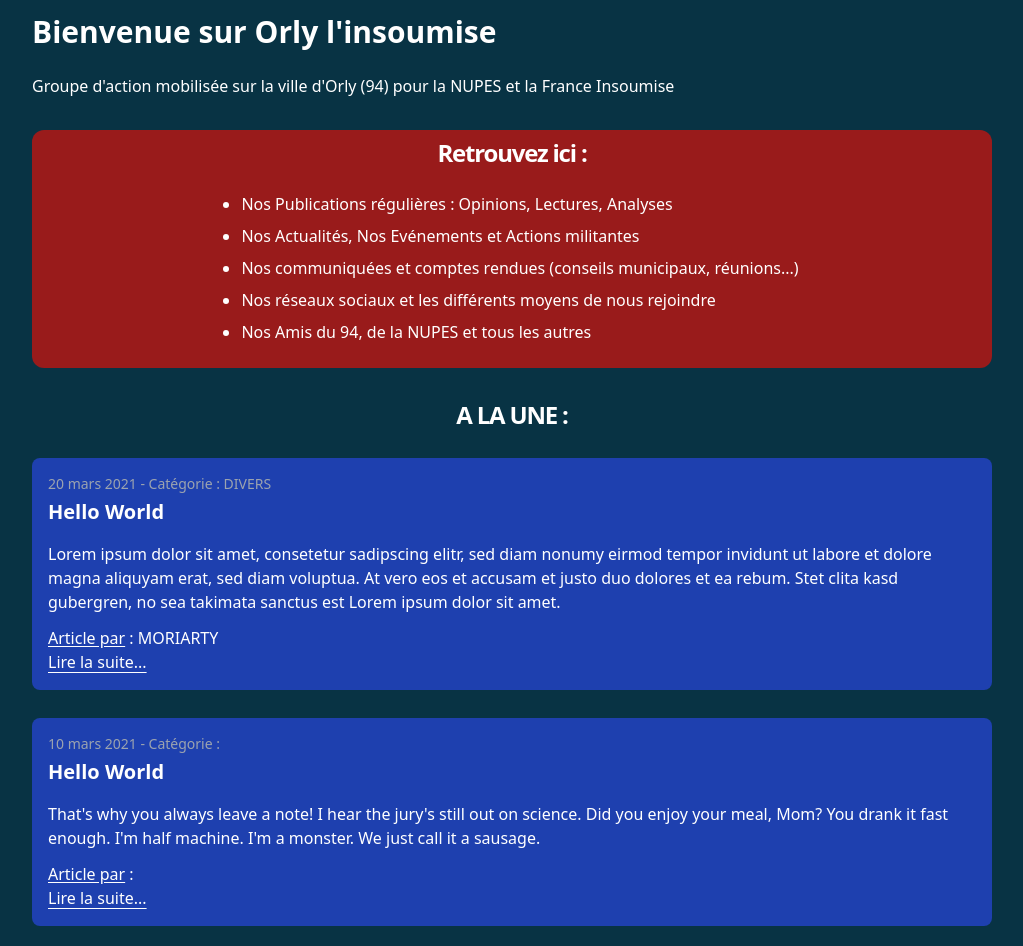
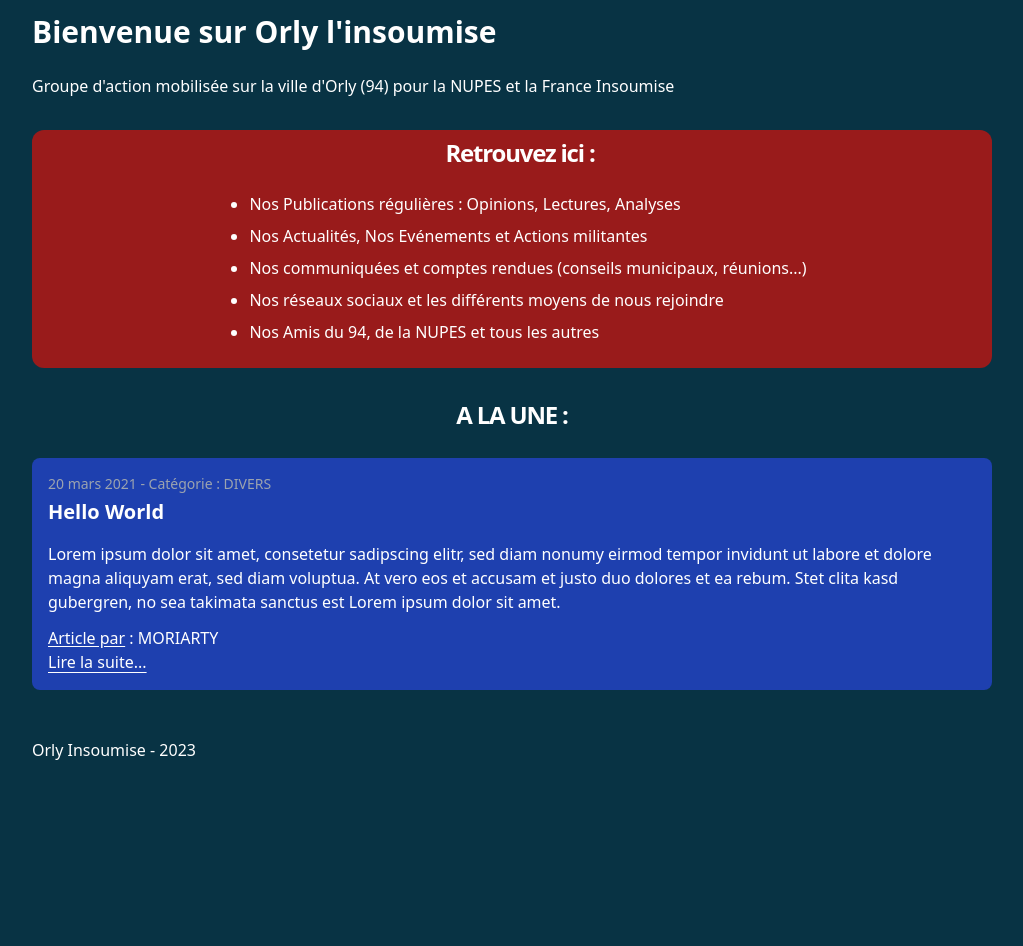
Before and after one commit to adnene-guessoum/Orly-insoumise, a Next.js app: page / in a window 1280 px wide. Shown: the part 106-1052 px from the top of the page, without its empty margins (128-1151 px from the left). After the commit the page ends 900 px from the top, so only its background shows below. Built offline with nearby package versions, Linux system fonts and the light colour scheme.

Commit message:
rm unused blogposts

```diff
--- a/pages/index.tsx
+++ b/pages/index.tsx
@@ -18,7 +18,7 @@
         NUPES et la France Insoumise
       </p>
 
-      <div className="flex flex-col justify-between items-start md:items-center mt-8 bg-red-200 dark:bg-red-800 rounded-xl pt-2">
+      <div className="flex flex-col justify-between items-start md:items-center pl-4 mt-8 bg-red-200 dark:bg-red-800 rounded-xl pt-2">
         <h2 className="text-2xl font-bold tracking-tight md:tracking-tighter leading-tight">
           Retrouvez ici :
         </h2>
--- a/posts/hello-world.mdx
+++ /dev/null
@@ -1,15 +0,0 @@
----
-title: Hello World
-description: That's why you always leave a note! I hear the jury's still out on science. Did you enjoy your meal, Mom? You drank it fast enough. I'm half machine. I'm a monster. We just call it a sausage.
-date: '2021-03-10'
----
-
-This is an example post. There's another one [here](/posts/example-post).
-
-Steve Holt! There's only one man I've ever called a coward, and that's Brian Doyle Murray. No, what I'm calling you is a television actor. No, I did not kill Kitty. However, I am going to oblige and answer the nice officer's questions because I am an honest man with no secrets to hide.
-
-## Heading H2
-
-That's what it said on 'Ask Jeeves.' That's what it said on 'Ask Jeeves.' Across from where? That's why you always leave a note! I hear the jury's still out on science.
-
-I hear the jury's still out on science. I hear the jury's still out on science. No, I did not kill Kitty. However, I am going to oblige and answer the nice officer's questions because I am an honest man with no secrets to hide.
```
Also changed, not shown: 1 other file (tests, documents, lock files or other folders).
